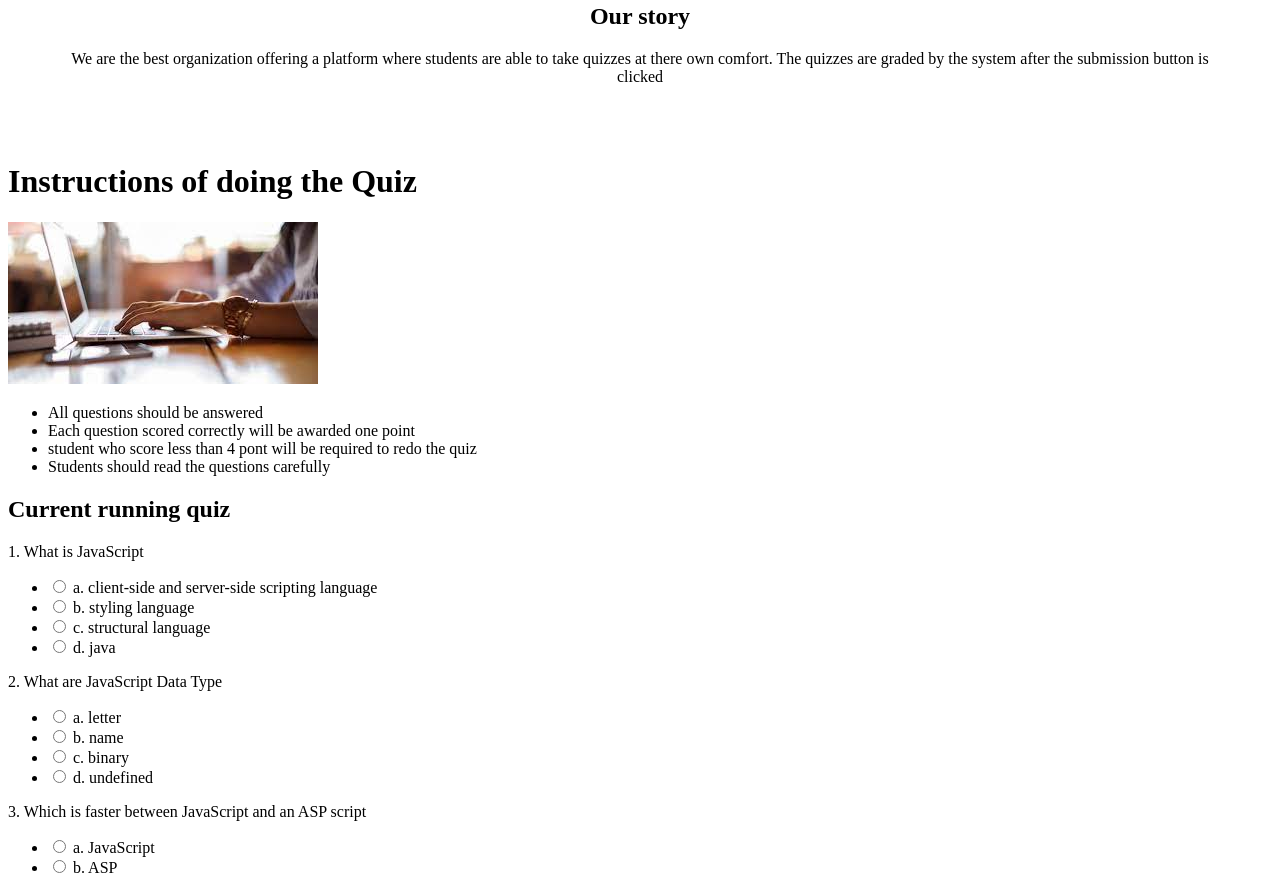
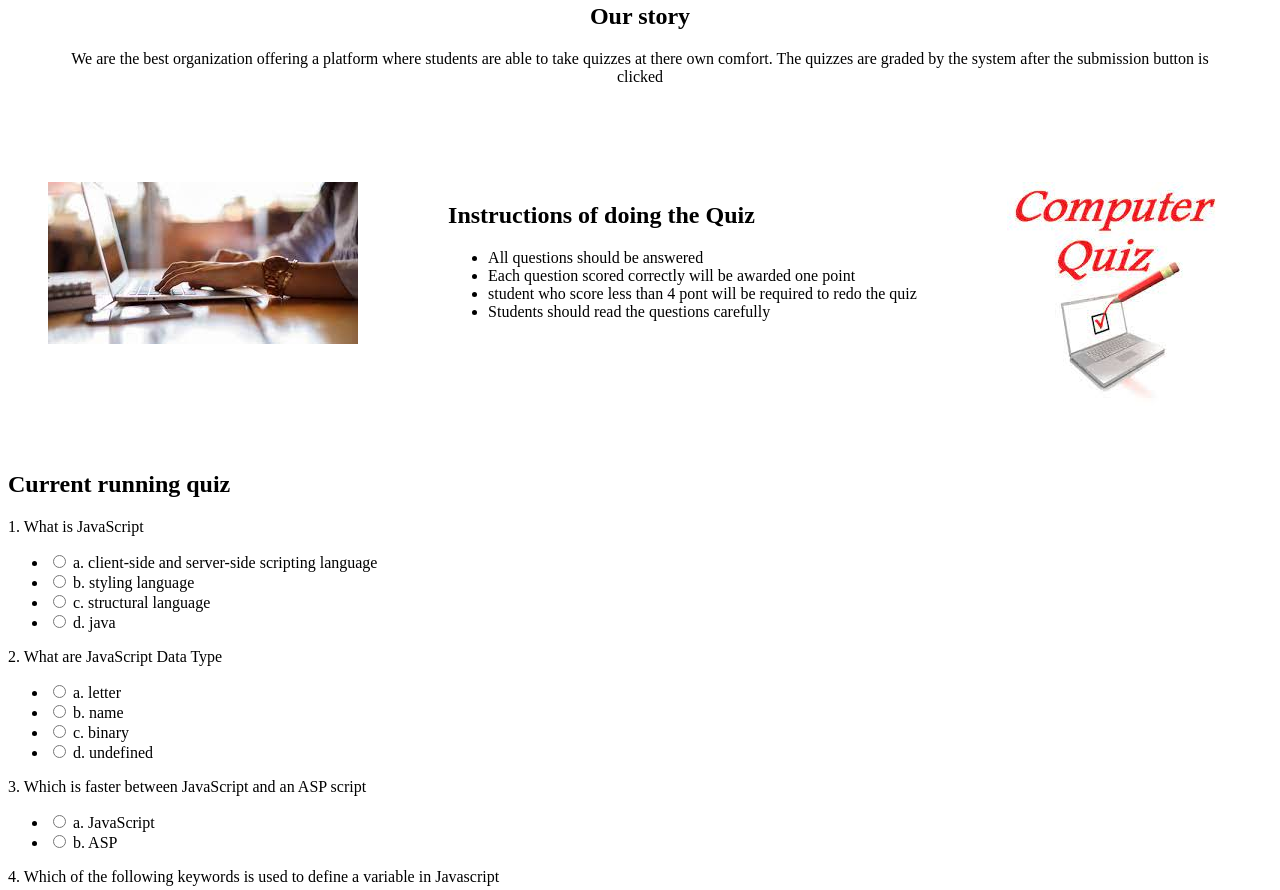
Before and after one commit to vionaosiako/QuizSet, a plain HTML site: page index.html in a window 1280 px wide. Shown: the part 865-1755 px from the top of the page. Drawn offline with Linux system fonts and the light colour scheme.

Commit message:
This commit will style intruction class

```diff
--- a/index.html
+++ b/index.html
@@ -27,21 +27,27 @@
     <h1>Our story</h1>
     <p>We are the best organization offering a platform where students are able to take quizzes at there own comfort. The quizzes are graded by the system after the submission button is clicked</p>
 
-</section class="instruction">
-<h1>Instructions of doing the Quiz</h1>
+</section>
+<section class="instruction">
+
 <div>
     <img src="images/quiz2.jpeg " alt="">
 </div>
 
 <div>
+    <h1>Instructions of doing the Quiz</h1>
 <ul>
     <li>All questions should be answered</li>
     <li>Each question scored correctly will be awarded one point</li>
     <li>student who score less than 4 pont will be required to redo the quiz</li>
     <li>Students should read the questions carefully</li>
 </ul>
+
 </div>
-<section>
+
+<div>
+    <img src="images/quiz3.jpeg" alt="">
+</div>
 
 </section>
 <section class="quizSet">
--- a/style.css
+++ b/style.css
@@ -33,3 +33,8 @@ header h1{
     text-align: center;
     padding: 40px;
 }
+.instruction{
+    display: flex;
+    justify-content: space-between;
+    padding: 40px;
+}
```
